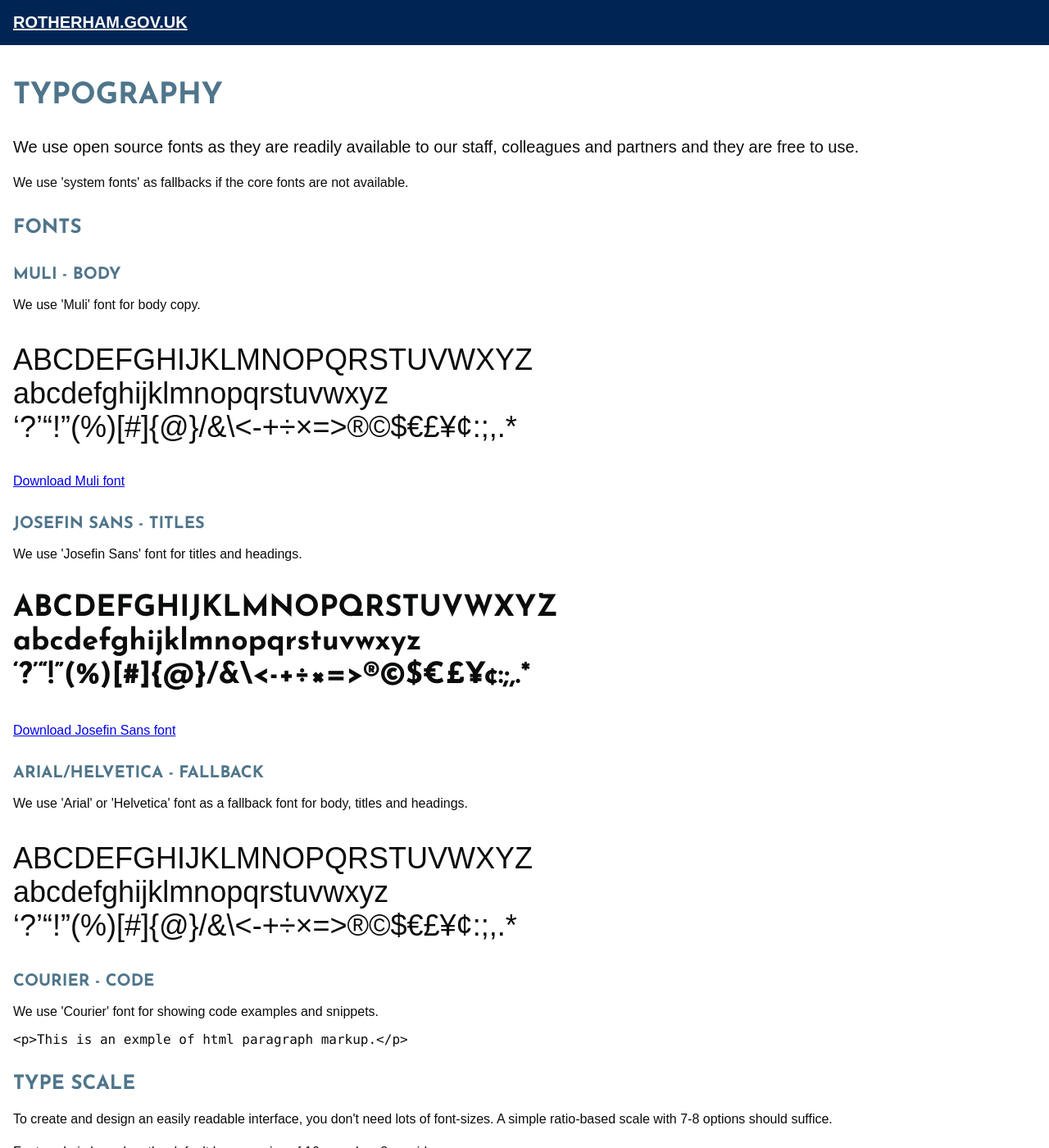
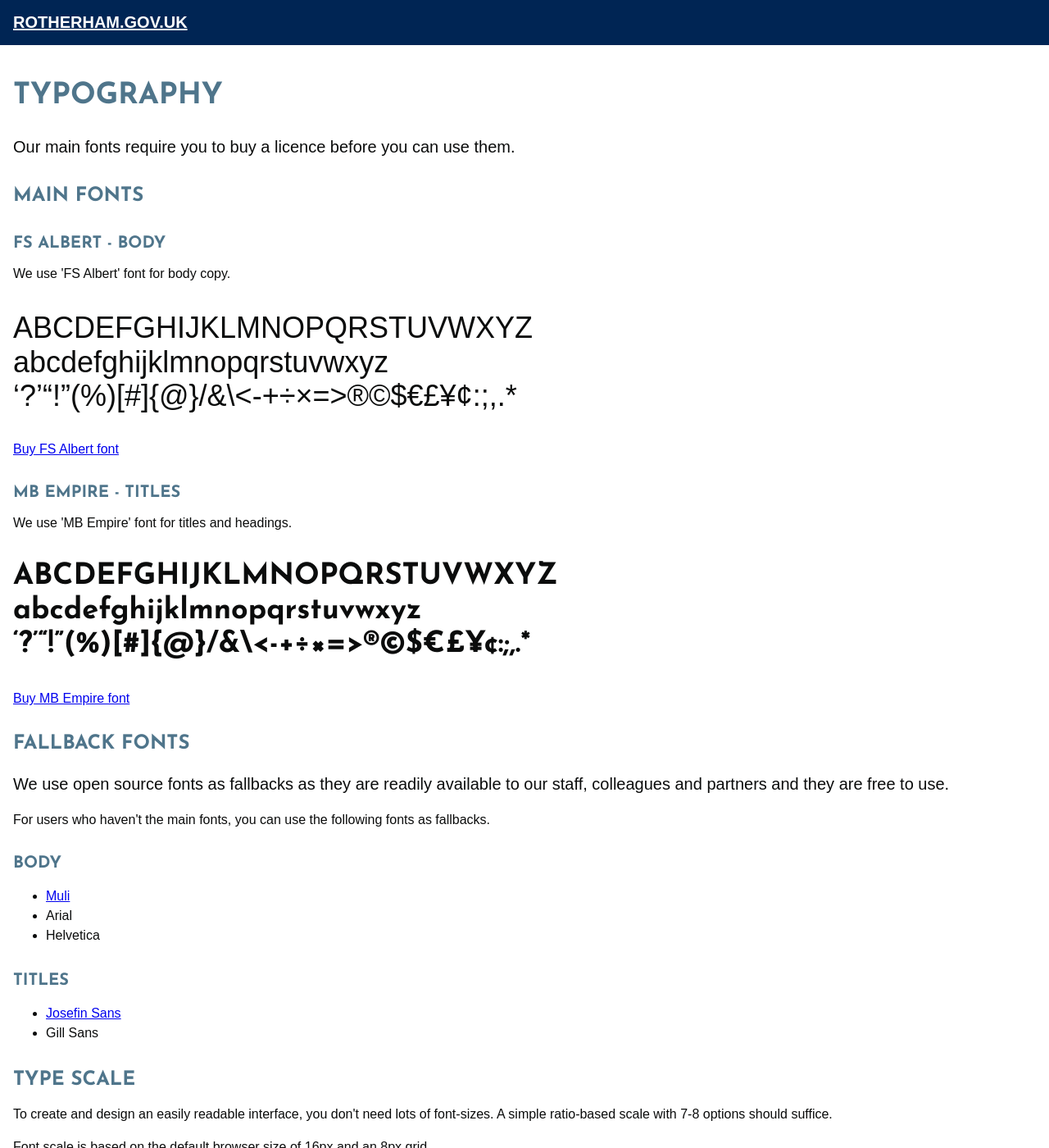
Before and after one commit to rothgov/design-manual, a Jekyll site: the page built from typography.html, in a window 1280 px wide and 1400 px high. Shown: the whole window at 82% size. Built offline with Jekyll 4.4.1, drawn with Linux system fonts in a browser that asks for light colours; some web fonts are replaced; some of the changed text lies outside the part shown.

Commit message:
Update typography.html

```diff
--- a/typography.html
+++ b/typography.html
@@ -6,29 +6,38 @@ layout: default
 <section>
   <div class="container ph3 pv3 center">
     <h1 class="f2 lh-title fw7 measure josefin ttu grey-5">Typography</h1>
-    <p class="f4 lh-copy">We use open source fonts as they are readily available to our staff, colleagues and partners and they are free to use.</p>
-    <p>We use 'system fonts' as fallbacks if the core fonts are not available.</p>
-    <h3 class="f3 josefin ttu mt4 mb0 grey-5">Fonts</h3>
-    <h4 class="f4 josefin ttu mt4 mb0 grey-5">Muli - Body</h4>
-    <p>We use 'Muli' font for body copy.</p>
+    <p class="f4 lh-copy">Our main fonts require you to buy a licence before you can use them.</p>
+    <h3 class="f3 josefin ttu mt4 mb0 grey-5">Main Fonts</h3>
+    <h4 class="f4 josefin ttu mt4 mb0 grey-5">FS Albert - Body</h4>
+    <p>We use 'FS Albert' font for body copy.</p>
     <p class="f5 f3-m f2-l">ABCDEFGHIJKLMNOPQRSTUVWXYZ<br>
     abcdefghijklmnopqrstuvwxyz<br>
     ‘?’“!”(%)[#]{@}/&amp;\&lt;-+÷×&#61;&gt;®©$€£¥¢:;,.*</p>
-    <p><a href="https://fonts.google.com/specimen/Muli">Download Muli font</a></p>
-    <h4 class="f4 josefin ttu mt4 mb0 grey-5">Josefin Sans - Titles</h4>
-    <p>We use 'Josefin Sans' font for titles and headings.</p>
+    <p><a href="https://www.fontsmith.com/fonts/fs-albert/buy">Buy FS Albert font</a></p>
+    <h4 class="f4 josefin ttu mt4 mb0 grey-5">MB Empire - Titles</h4>
+    <p>We use 'MB Empire' font for titles and headings.</p>
     <p class="f5 f3-m f2-l josefin">ABCDEFGHIJKLMNOPQRSTUVWXYZ<br>
     abcdefghijklmnopqrstuvwxyz<br>
     ‘?’“!”(%)[#]{@}/&amp;\&lt;-+÷×&#61;&gt;®©$€£¥¢:;,.*</p>
-    <p><a href="https://fonts.google.com/specimen/Josefin+Sans">Download Josefin Sans font</a></p>
-    <h4 class="f4 josefin ttu mt4 mb0 grey-5">Arial/Helvetica - Fallback</h4>
-    <p>We use 'Arial' or 'Helvetica' font as a fallback font for body, titles and headings.</p>
-    <p class="f5 f3-m f2-l system-sans-serif">ABCDEFGHIJKLMNOPQRSTUVWXYZ<br>
-    abcdefghijklmnopqrstuvwxyz<br>
-    ‘?’“!”(%)[#]{@}/&amp;\&lt;-+÷×&#61;&gt;®©$€£¥¢:;,.*</p>
-    <h4 class="f4 josefin ttu mt4 mb0 grey-5">Courier - Code</h4>
-    <p>We use 'Courier' font for showing code examples and snippets.</p>
-    <p class="f5 code">&lt;p&gt;This is an exmple of html paragraph markup.&lt;/p&gt;</p>
+    <p><a href="https://www.myfonts.com/fonts/m-b-creative/mb-empire/">Buy MB Empire font</a></p>
+    <h3 class="f3 josefin ttu mt4 mb0 grey-5">Fallback Fonts</h3>
+    <p class="f4 lh-copy">We use open source fonts as fallbacks as they are readily available to our staff, colleagues and partners and they are free to use.</p>
+    <p>For users who haven't the main fonts, you can use the following fonts as fallbacks.</p>
+    <h4 class="f4 josefin ttu mt4 mb0 grey-5">Body</h4>
+    <ul class="lh-copy">
+      <li>
+        <a href="https://fonts.google.com/specimen/Muli">Muli</a>
+      </li>
+      <li>Arial</li>
+      <li>Helvetica</li>
+    </ul>
+    <h4 class="f4 josefin ttu mt4 mb0 grey-5">Titles</h4>
+    <ul class="lh-copy">
+      <li>
+        <a href="https://fonts.google.com/specimen/Josefin+Sans">Josefin Sans</a>
+      </li>
+      <li>Gill Sans</li>
+    </ul>
     <h3 class="f3 josefin ttu mt4 mb0 grey-5">Type Scale</h3>
     <p class="lh-copy">To create and design an easily readable interface, you don't need lots of font-sizes. A simple ratio-based scale with 7-8 options should suffice.</p>
     <p class="lh-copy">Font scale is based on the default browser size of 16px and an 8px grid.</p>
@@ -44,8 +53,8 @@ layout: default
     </ul>
     <h3 class="f3 josefin ttu mt4 mb0 grey-5">Line Height</h3>
     <ul class="lh-copy">
+      <li>Copy - 1.5 (150%)</li>
       <li>Title - 1.2 (120%)</li>
-      <li>Copy - 1.5 (150%)</li>
     </ul>
     <h3 class="f4 josefin ttu mt4 mb0 grey-5">Line Height Example</h3>
     <div class="ba bw1 b--grey-5 pa3 mt3 w-75-m w-50-l">
```
